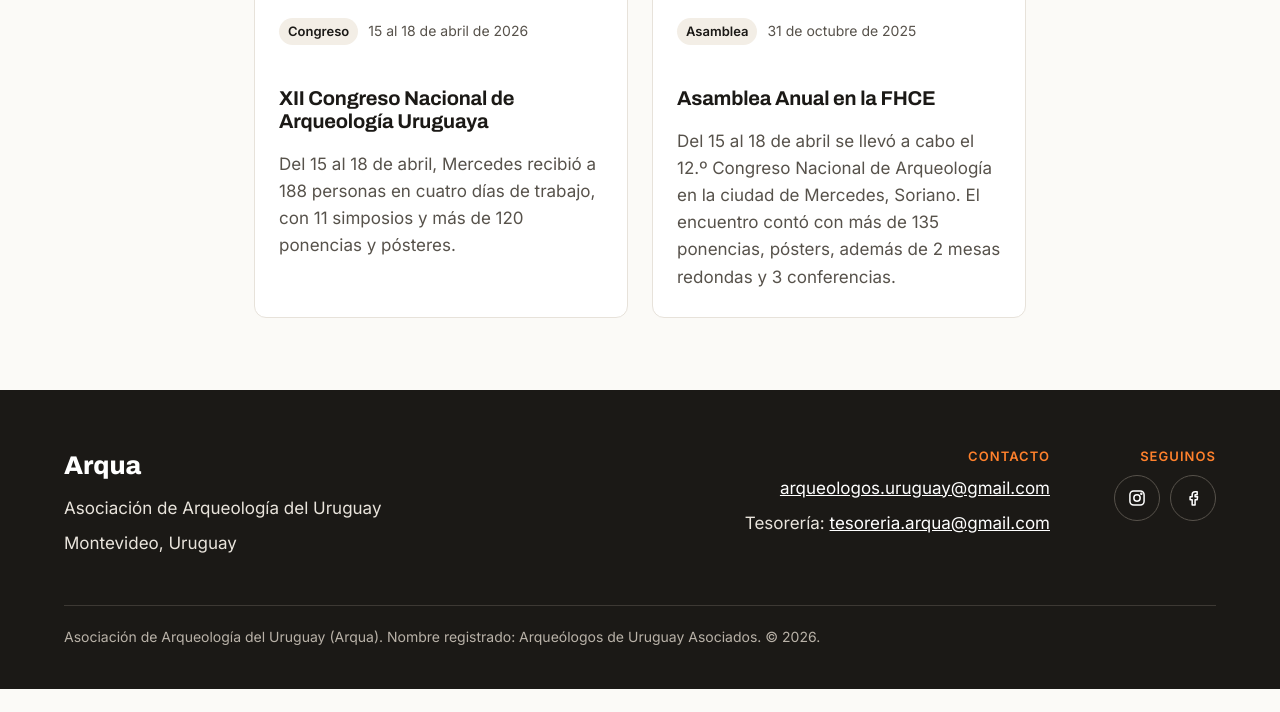
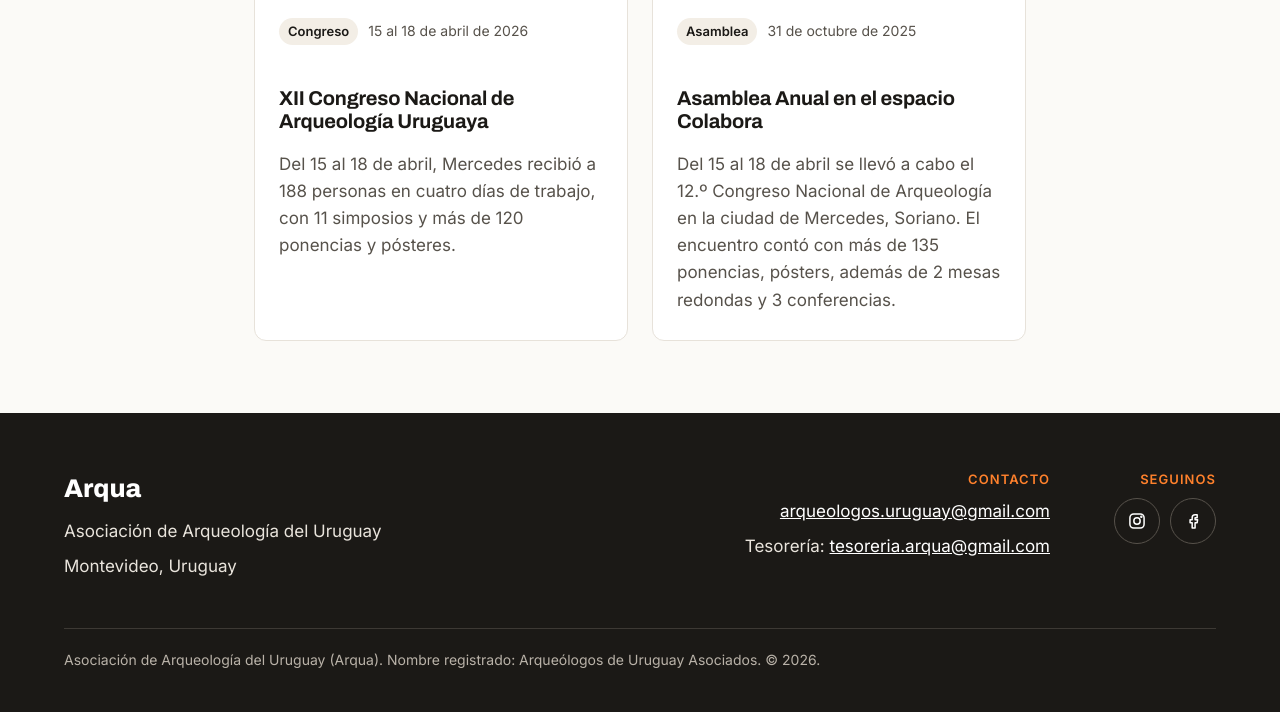
Before and after one commit to arqueologosuruguay/arqua-web, a Jekyll site: the page built from novedades/index.html, in a window 1280 px wide and 900 px high, scrolled down 1344 px, cut to the strip 188-900 px from the top of the window. Built offline with Jekyll 4.4.1, drawn with Linux system fonts in a browser that asks for light colours; before the commit the page ends 2221 px from its top, so only the background shows below that.

Commit message:
Update _novedades/2026-11-26-se-realizo-el-xii-congreso-nacional-de-arqueologia-uruguaya.md (via Pages CMS)

```diff
--- a/_novedades/2026-11-26-se-realizo-el-xii-congreso-nacional-de-arqueologia-uruguaya.md
+++ b/_novedades/2026-11-26-se-realizo-el-xii-congreso-nacional-de-arqueologia-uruguaya.md
@@ -1,5 +1,5 @@
 ---
-title: Asamblea Anual en la FHCE
+title: Asamblea Anual en el espacio Colabora
 date: 2025-10-31
 fecha_texto: 31 de octubre de 2025
 tipo: Asamblea
@@ -12,7 +12,6 @@ resumen: Del 15 al 18 de abril se llevó a cabo el 12.º Congreso Nacional de
 ---
 El 31 de octubre se llevó a cabo la Asamblea Anual de la Asociación, con la participación de socias y socios tanto de manera presencial, en el Espacio Colabora, como virtual a través de Zoom.
 
-
 Durante esta jornada se repasó lo realizado durante el último año y se discutieron detalles del próximo Congreso Nacional de Arqueología Uruguaya que será realizado en el mes de abril en la ciudad de Mercedes.
 
 Agradecemos a todas aquellas personas que participaron de la asamblea y que día a día contribuyen al crecimiento de la asociación.
```
